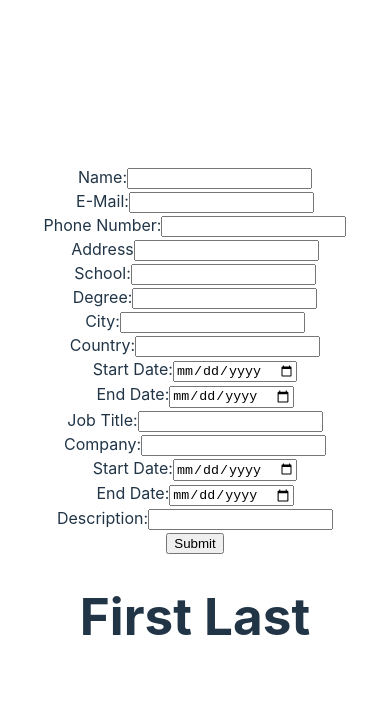
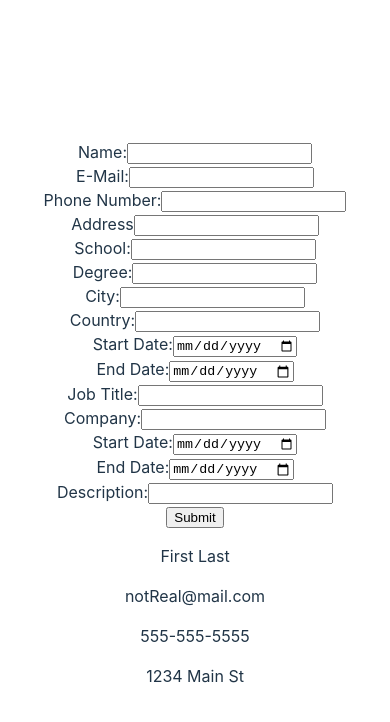
Before and after one commit to sisonj3/odin-cv-app, a React (Vite) app: page / in a window 390 px wide. Shown: the top 722 px of the page. Built offline with nearby package versions, Linux system fonts and the light colour scheme.

Commit message:
Added states for email, phone, and address

```diff
--- a/src/App.jsx
+++ b/src/App.jsx
@@ -7,15 +7,24 @@ import './App.css'
 
 function App() {
   const [name, setName] = useState('First Last');
+  const [email, setEmail] = useState('notReal@mail.com');
+  const [phone, setPhone] = useState('555-555-5555');
+  const [address, setAddress] = useState('1234 Main St');
 
-  let getFormData = (formName) => {
+  let getFormData = (formName, formEmail, formPhone, formAddress) => {
     setName(formName);
+    setEmail(formEmail);
+    setPhone(formPhone);
+    setAddress(formAddress);
   };
 
   return (
     <>
       <Form parentCallback={getFormData} />
-      <CV cvName={name}/>
+      <CV cvName={name}
+        cvEmail={email}
+        cvPhone={phone}
+        cvAddress={address}/>
     </>
   );
 
--- a/src/components/CV.jsx
+++ b/src/components/CV.jsx
@@ -1,7 +1,11 @@
-function CV({ cvName }) {
+function CV({ cvName, cvEmail, cvPhone, cvAddress,
+            cvEducation, cvExperience}) {
     return (
         <div>
-            <h1>{ cvName }</h1>
+            <p>{cvName}</p>
+            <p>{cvEmail}</p>
+            <p>{cvPhone}</p>
+            <p>{cvAddress}</p>
         </div>
     );
 }
--- a/src/components/Form.jsx
+++ b/src/components/Form.jsx
@@ -1,7 +1,10 @@
 function Form({ parentCallback }) {
 
     let returnData = (event) => {
-        parentCallback(event.target.name.value);
+        parentCallback(event.target.name.value,
+            event.target.email.value,
+            event.target.phone.value,
+            event.target.address.value);
         event.preventDefault();
     }
 
```
